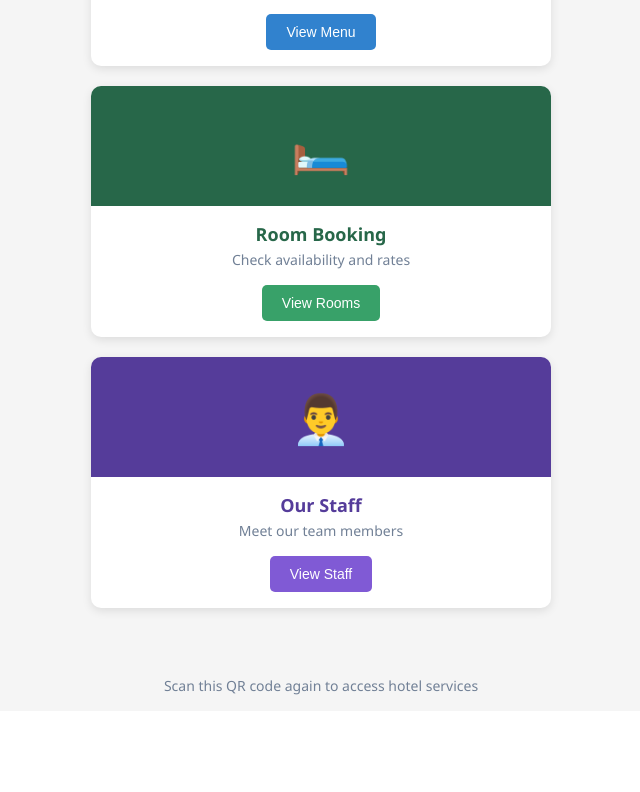
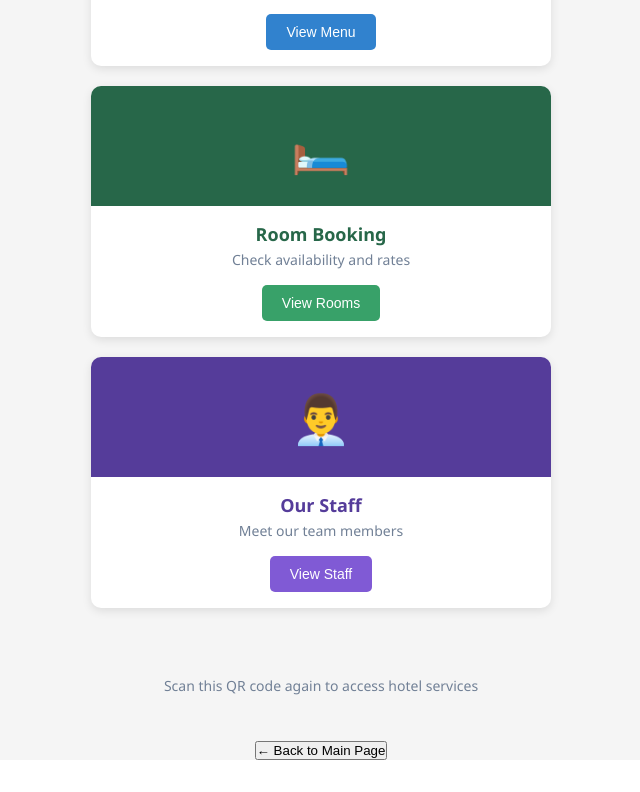
Before and after one commit to ImmanuelMichaels/Qr-Code, a React (Vite) app: page /hotel in a window 1280 px wide. Shown: the part 326-1118 px from the top of the page, without its empty margins (319-959 px from the left). Before the commit the page ends 1069 px from the top, so only its background shows below. Built offline with nearby package versions, Linux system fonts and the light colour scheme.

Commit message:
link commit

```diff
--- a/package.json
+++ b/package.json
@@ -10,6 +10,7 @@
     "preview": "vite preview"
   },
   "dependencies": {
+    "qrcode.react": "^4.2.0",
     "react": "^19.0.0",
     "react-dom": "^19.0.0",
     "react-router-dom": "^7.5.1"
--- a/src/App.jsx
+++ b/src/App.jsx
@@ -1,3 +1,4 @@
+// Your existing App.js is perfect
 import React from 'react';
 import { BrowserRouter as Router, Routes, Route } from 'react-router-dom';
 import './App.css';
--- a/src/Components/Hero/Hero.css
+++ b/src/Components/Hero/Hero.css
@@ -24,7 +24,7 @@
     width: 100%;
     display: block;
     mix-blend-mode: multiply;
-    background-color: #9b322200;
+    background-color: #9b3222;
     object-fit: cover;
     position: relative;
     display: block;
--- a/src/Components/Hero/Hero.jsx
+++ b/src/Components/Hero/Hero.jsx
@@ -1,28 +1,40 @@
-import React from 'react'
-import { BrowserRouter as Router } from 'react-router-dom';
+import React from 'react';
+import { QRCodeSVG } from 'qrcode.react';
 import './Hero.css';
 
 const Hero = () => {
+  // Fixed the typo (protocol instead of protocol) and simplified URL construction
+  const qrValue = `${window.location.origin}/hotel`;
+
   return (
     <div className="hero-container">
       <div className="content" id='image-container'>
-        <img src="/friece.jpg" alt="" />
+        <img src="/friece.jpg" alt="Hotel" />
       </div>
       <div className="content" id='bar-code'>
         <div className="bar-content">
-            <img src="/friece.jpg" alt="" />
+          <img src="/friece.jpg" alt="Hotel Logo" />
           <div className="image">
-            <img src="/qrcode.png" alt="bar code" />
+            <QRCodeSVG
+              value={qrValue}
+              size={350}
+              level="H" // Highest error correction
+              includeMargin={true}
+              bgColor="#ffffff"
+              fgColor="#000000"
+            />
           </div>
         </div>
         <div className="title">
           <h2>Welcome!</h2>
-          <p>Our menu on your smartphone</p>
-
+          <p>Scan QR code for hotel services</p>
+          {/* Removed the direct file link - not recommended for production */}
+          {/* Added a test link that uses React Router instead */}
+          <a href="/hotel" className="test-link">Test Hotel Page</a>
         </div>
       </div>
     </div>
   )
 }
 
-export default Hero
+export default Hero;
--- a/src/Components/Pages/HotelQRLanding.css
+++ b/src/Components/Pages/HotelQRLanding.css
@@ -286,6 +286,12 @@
     color: #718096;
     font-size: 14px;
   }
+  .footer-buttons {
+    display: flex;
+    justify-content: center;
+    gap: 20px;
+    margin-top: 30px;
+  }
 
   /* Media queries for better responsiveness */
   @media (max-width: 500px) {
--- a/src/Components/Pages/HotelQRLanding.jsx
+++ b/src/Components/Pages/HotelQRLanding.jsx
@@ -171,6 +171,14 @@ const HotelQRLanding = () => {
       <footer className="footer">
         <p>Scan this QR code again to access hotel services</p>
       </footer>
+      <div className="footer-buttons">
+  <button
+    onClick={() => window.location.href = "/"}
+    className="home-btn"
+  >
+    ← Back to Main Page
+  </button>
+</div>
     </div>
   )
 }
```
Also changed, not shown: 1 other file (tests, documents, lock files or other folders).
